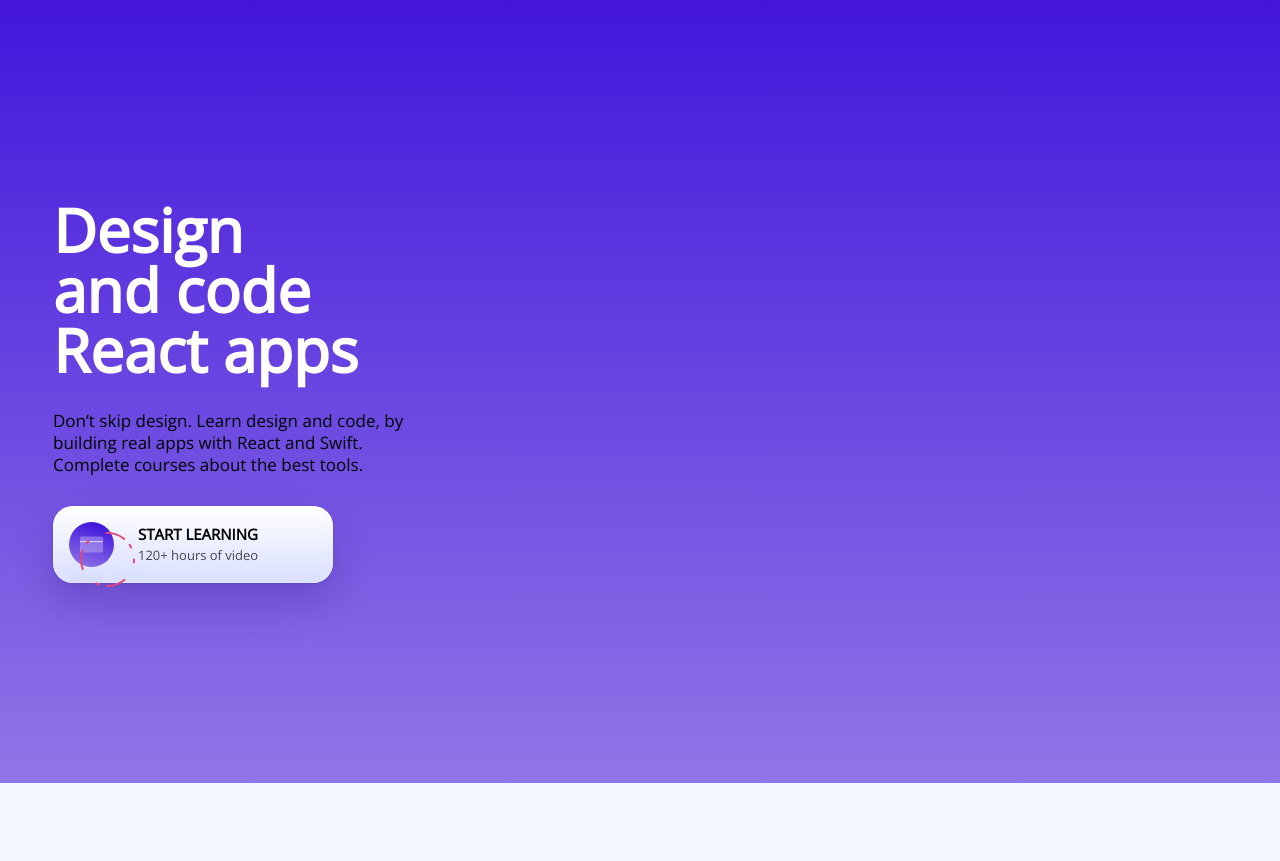
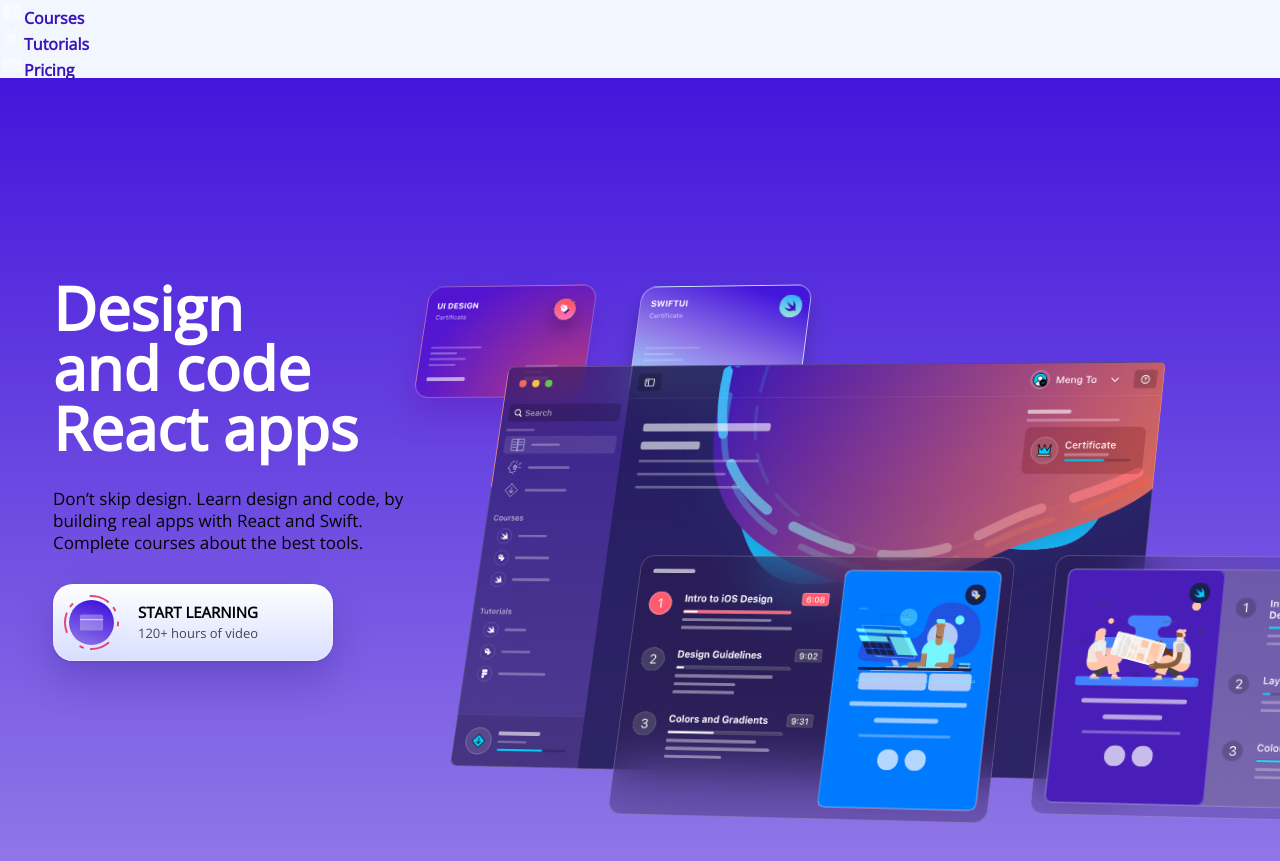
Before and after one commit to MarcAnt/designcodeweb, a Gatsby site: page / in a window 1280 px wide. Before the commit the page ends 800 px from the top, so only its background shows below. Built offline with nearby package versions, Linux system fonts and the light colour scheme; Gatsby itself is replaced by a stand-in of ours.

Commit message:
Mas sobre el curso de designcode

```diff
--- /dev/null
+++ b/src/components/animations/MockupAnimation.js
@@ -0,0 +1,152 @@
+import React from 'react'
+import styled from 'styled-components'
+
+
+export const MockupAnimation = () => {
+    return (
+        <Wrapper>
+            <div className="mockup1"></div>
+            <div className="mockup2"></div>
+            <div className="mockup3"></div>
+            <div className="mockup4"></div>
+            <div className="mockup5"></div>
+        </Wrapper>
+    )
+}
+
+const Wrapper  = styled.div`
+    position: relative;
+    perspective: 5000;
+
+    div {
+        transform: rotateY(-20deg) rotateX(20deg);
+        transform-origin: bottom left;
+    }
+
+    * {
+        transition: 1s cubic-bezier(0.075, 0.82, 0.165, 1);
+    }
+
+    :hover div {
+        transform: rotateY(0deg) rotateX(0deg);
+
+        &.mockup1 {
+            transition-delay: 0.1s;
+            transform: translate(-30px, -30px);
+        }
+
+        &.mockup2 {
+            transition-delay: 0.2s;
+            transform: translate(-30px, -30px);
+        }
+
+        &.mockup3 {
+            transition-delay: 0s;
+        }
+
+        &.mockup4 {
+            transition-delay: 0.1s;
+            transform: translate(-120px, 30px);
+        }
+
+        &.mockup5 {
+            transition-delay: 0.2s;
+            transform: translate(-90px, 30px);
+        }
+
+        :hover {
+            filter: brightness(150%) saturate(120%);
+        }
+    }
+
+  .mockup1 {
+    position: absolute;
+    width: 183px;
+    height: 120px;
+    left: 0;
+    top: 0px;
+
+    background: url("images/animations/mockup1.svg"), radial-gradient(
+      218.51% 281.09% at 100% 100%,
+      rgba(253, 63, 51, 0.6) 0%,
+      rgba(76, 0, 200, 0.6) 45.83%,
+      rgba(76, 0, 200, 0.6) 100%
+    );
+    border: 0.273134px solid rgba(255, 255, 255, 0.3);
+    box-sizing: border-box;
+    box-shadow: 0px 16.3881px 32.7761px rgba(99, 30, 187, 0.5);
+    backdrop-filter: blur(21.8507px);
+    /* Note: backdrop-filter has minimal browser support */
+
+    border-radius: 16px;
+  }
+
+  .mockup2 {
+    position: absolute;
+    width: 183px;
+    height: 120px;
+    left: 214px;
+    top: 0px;
+
+    background: url("images/animations/mockup2.svg"), linear-gradient(
+      198.85deg,
+      #4316db 12.72%,
+      #9076e7 54.49%,
+      #a2eeff 100.01%
+    );
+    border: 0.27304px solid rgba(255, 255, 255, 0.5);
+    box-shadow: 0px 8.19119px 16.3824px rgba(0, 0, 0, 0.1),
+      0px 16.3824px 32.7648px rgba(0, 0, 0, 0.15);
+    backdrop-filter: blur(21.8432px);
+    /* Note: backdrop-filter has minimal browser support */
+
+    border-radius: 16.3824px;
+  }
+
+  .mockup3 {
+    position: absolute;
+    width: 701px;
+    height: 428px;
+    left: 37px;
+    top: 60px;
+
+    background: url("images/animations/mockup3.svg"), rgba(23, 12, 61, 0.5);
+    border: 0.342305px solid rgba(255, 255, 255, 0.2);
+    backdrop-filter: blur(27.3844px);
+    /* Note: backdrop-filter has minimal browser support */
+
+    border-radius: 6.8461px;
+  }
+
+  .mockup4 {
+    position: absolute;
+    width: 399px;
+    height: 274px;
+    left: 194px;
+    top: 262px;
+
+    background: url("images/animations/mockup4.svg"), rgba(39, 20, 62, 0.3);
+    border: 0.5px solid rgba(255, 255, 255, 0.2);
+    box-sizing: border-box;
+    backdrop-filter: blur(27.3844px);
+    /* Note: backdrop-filter has minimal browser support */
+
+    border-radius: 14px;
+  }
+
+  .mockup5 {
+    position: absolute;
+    width: 412px;
+    height: 274px;
+    left: 616px;
+    top: 262px;
+
+    background: url("images/animations/mockup5.svg"), rgba(39, 20, 62, 0.2);
+    border: 0.5px solid rgba(255, 255, 255, 0.2);
+    box-sizing: border-box;
+    backdrop-filter: blur(27.3844px);
+    /* Note: backdrop-filter has minimal browser support */
+
+    border-radius: 14px;
+  }
+`;
--- a/src/components/buttons/PurchaseButton.js
+++ b/src/components/buttons/PurchaseButton.js
@@ -9,7 +9,7 @@
         <Link to="/page-2">
             <Wrapper>
                 <IconWrapper>
-                    <Icon src="/images/icons/credit.svg"/>
+                    <Icon src="/images/icons/credit.svg" className="icon"/>
                     <Ring src="/images/icons/icon-ring.svg"/>
                 </IconWrapper>
                 <TextWrapper>
@@ -20,7 +20,7 @@
         </Link>
     )
 }
-
+//*, & le aplica el efecto a todos los hijos y al elemento en si con &
 const Wrapper = styled.div`
     max-width: 280px;
     height: 77px;
@@ -35,6 +35,23 @@
     grid-template-columns: 53px auto;
     align-items: center;
     gap: 20px;
+
+    *, & {
+
+        transition: .5s  ease-in-out;
+    }
+
+    :hover {
+        box-shadow: 0px 1px 3px rgba(0, 0, 0, 0.1),
+        0px 30px 60px rgba(23, 0, 102, 0.2),
+        inset 0px 0px 0px 0.5px rgba(255, 255, 255, 0.5);
+
+        transform: translateY(-3px);
+
+        .icon {
+            transform: scale(1.2);
+        }
+    }
 `;
 
 const TextWrapper  = styled.div`
@@ -58,9 +75,15 @@
 
 const Ring = styled.img`
     position: absolute;
-    left: 0;
-    top: 0;
+    left: -16px;
+    top: -15px;
+
+    ${Wrapper}:hover & {
+        transform: rotate(30deg) scale(1.2) translate(1px, 1px);
+    }
 `;
+
+//${Wrapper}:hover & hace referencia al padre que es wrapper y el elemento en si con &
 
 const IconWrapper = styled.div`
     width: 45px;
@@ -72,4 +95,9 @@
     align-content: center;
     justify-self: center;
     position: relative;
+
+    ${Wrapper}:hover & {
+        filter: hue-rotate(10deg) brightness(150%) saturate(120%);
+    }
+
 `;
--- /dev/null
+++ b/src/components/layout/Header.js
@@ -0,0 +1,37 @@
+import { Link } from 'gatsby';
+import React from 'react'
+
+const menuData = [
+
+    {
+        title: "Courses",
+        icon: "images/icons/courses.svg",
+        link: "/courses"
+    },
+    {
+        title: "Tutorials",
+        icon: "images/icons/tutorials.svg",
+        link: "/tutorials"
+    },
+    {
+        title: "Pricing",
+        icon: "images/icons/pricing.svg",
+        link: "/pricing"
+    }
+];
+
+export default function Header() {
+    return(
+        <>
+            {menuData.map((item, index) => (
+                <Link to={item.link} key={index}>
+                    <p>
+                        <img src={item.icon} alt={item.title} />
+                        {item.title}
+                    </p>
+                </Link>
+
+            ))}
+        </>
+    );
+}
--- a/src/components/layout/layout.js
+++ b/src/components/layout/layout.js
@@ -1,12 +1,14 @@
 import React from "react"
 
 import {GlobalStyle} from '../styles/GlobalStyle';
+import Header from './Header';
 import "./layout.css"
 
 function Layout({ children }) {
   return (
     <>
       <GlobalStyle />
+      <Header />
       <main>{children}</main>
     </>
   )
--- a/src/components/sections/HeroSection.js
+++ b/src/components/sections/HeroSection.js
@@ -1,5 +1,6 @@
 import React from 'react'
 import styled from 'styled-components'
+import { MockupAnimation } from '../animations/MockupAnimation';
 import PurchaseButton from '../buttons/PurchaseButton';
 import { themes } from '../styles/ColorStyles';
 import { H1, MediumText } from '../styles/TextStyles';
@@ -17,6 +18,7 @@
                     React and Swift. Complete courses about the best tools.</Description>
                     <PurchaseButton title="Start Learning" subtitle="120+ hours of video"/>
                 </TextWrapper>
+                <MockupAnimation />
             </ContentWrapper>
         </Wrapper>
     )
@@ -31,12 +33,15 @@
 // Usando los styles components
 const Wrapper = styled.div`
     background: linear-gradient(180deg, #4316DB 0%, #9076E7 100%);
+    overflow: hidden;
 `;
 
 const ContentWrapper = styled.div`
 	max-width: 1234px;
 	padding: 200px 30px;
 	margin: 0 auto;
+    display: grid;
+    grid-template-columns: 360px auto;
 `;
 
 const TextWrapper = styled.div`
```
